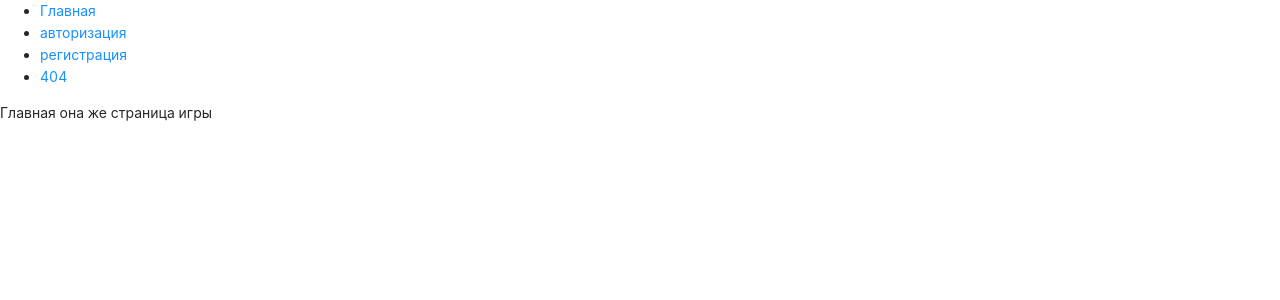
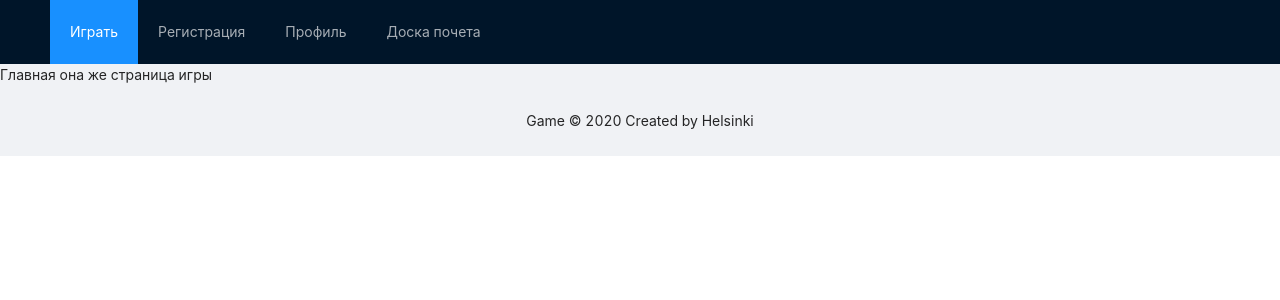
Before and after one commit to mdsdimat/Asteroids, a React app: page / in a window 1280 px wide. Before the commit this address had no page. Shown: the top 300 px of the page. Built offline with nearby package versions, Linux system fonts and the light colour scheme.

Commit message:
Добавил стандартный шаблон страницы

```diff
--- a/src/App.tsx
+++ b/src/App.tsx
@@ -3,41 +3,60 @@ import {
   BrowserRouter as Router,
   Switch,
   Route,
+  Redirect,
   Link
 } from 'react-router-dom';
 
-import ProfileForm from "./components/ProfileForm";
+import { Layout, Menu } from 'antd';
+
+import ProfileForm from './components/ProfileForm';
+import LoginForm from './components/LoginForm/LoginForm';
 import RegistrationForm from './components/RegistrationForm/RegistrationForm';
+
+const { Header, Footer, Content } = Layout;
 
 const App: React.FC = () => {
   return (
-        <div>
+      <>
+        <Layout>
           <Router>
-                <nav>
-                    <ul>
-                        <li>
-                            <Link to="/">Главная</Link>
-                        </li>
-                        <li>
-                            <Link to="/login">авторизация</Link>
-                        </li>
-                        <li>
-                            <Link to="/register">регистрация</Link>
-                        </li>
-                        <li>
-                            <Link to="/404">404</Link>
-                        </li>
-                    </ul>
-                </nav>
+            <Header>
+              <div className="logo" />
+              <Menu theme="dark" mode="horizontal" defaultSelectedKeys={['1']}>
+                  <Menu.Item key="1">
+                    Играть
+                    <Link to="/" />
+                  </Menu.Item>
+                  <Menu.Item key="2">
+                    Регистрация
+                    <Link to="/register" />
+                  </Menu.Item>
+                  <Menu.Item key="3">
+                    Профиль
+                    <Link to="/profile" />
+                  </Menu.Item>
+                  <Menu.Item key="4">
+                    Доска почета
+                    <Link to="/dashboard" />
+                  </Menu.Item>
+              </Menu>
+            </Header>
+            <Content>
               <Switch>
                 <Route path="/" exact>Главная она же страница игры</Route>
-                    <Route path="/login" component={ProfileForm} />
+                  <Route path="/login" component={LoginForm} />
                   <Route path="/register" component={RegistrationForm} />
-                    <Route path="/about">О компании</Route>
-                    <Route>Здесь будет 404</Route>
+                  <Route path="/profile" component={ProfileForm}>Профиль</Route>
+                  <Route path="/dashboard">Доска</Route>
+                  <Route>
+                    <Redirect to="/login" />
+                  </Route>
               </Switch>
+            </Content>
+            <Footer style={{ textAlign: 'center' }}>Game &copy; 2020 Created by Helsinki</Footer>
           </Router>
-        </div>
+        </Layout>
+      </>
   )
 }
 
```
Lines whose indentation alone changed are shown as unchanged.
